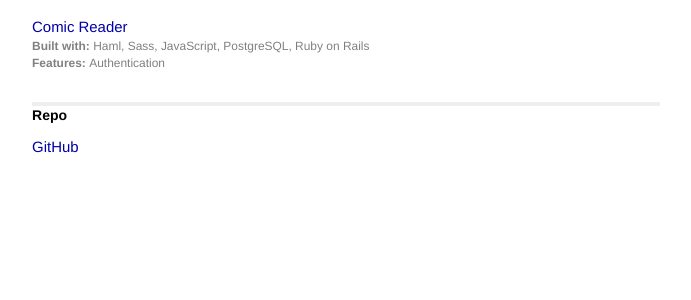
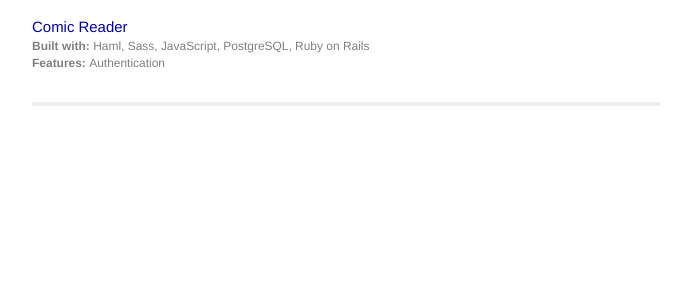
Before and after one commit to SophGits/sophgits.github.io, a Jekyll site: the page built from index-original.html, in a window 1280 px wide. Shown: the part 479-779 px from the top of the page, without its empty margins (294-985 px from the left). Built offline with Jekyll 4.4.1, drawn with Linux system fonts in a browser that asks for light colours; Markdown is read by kramdown in place of the engine named in the settings.

Commit message:
Comment out header and repo for now.

```diff
--- a/_includes/footer.html
+++ b/_includes/footer.html
@@ -1,3 +1,3 @@
 <div class="footer">
-  {% include links.html title="Repo" links="repos" %}
+  <!-- {% include links.html title="Repo" links="repos" %} -->
 </div>
--- a/_includes/head.html
+++ b/_includes/head.html
@@ -1,7 +1,7 @@
 <head>
     <meta charset="utf-8">
     <meta http-equiv="X-UA-Compatible" content="IE=edge,chrome=1">
-    <title>{{ page.title }}</title>
+    <!-- <title>{{ page.title }}</title> -->
     <meta name="viewport" content="width=device-width">
 
     <!-- syntax highlighting CSS -->
```
